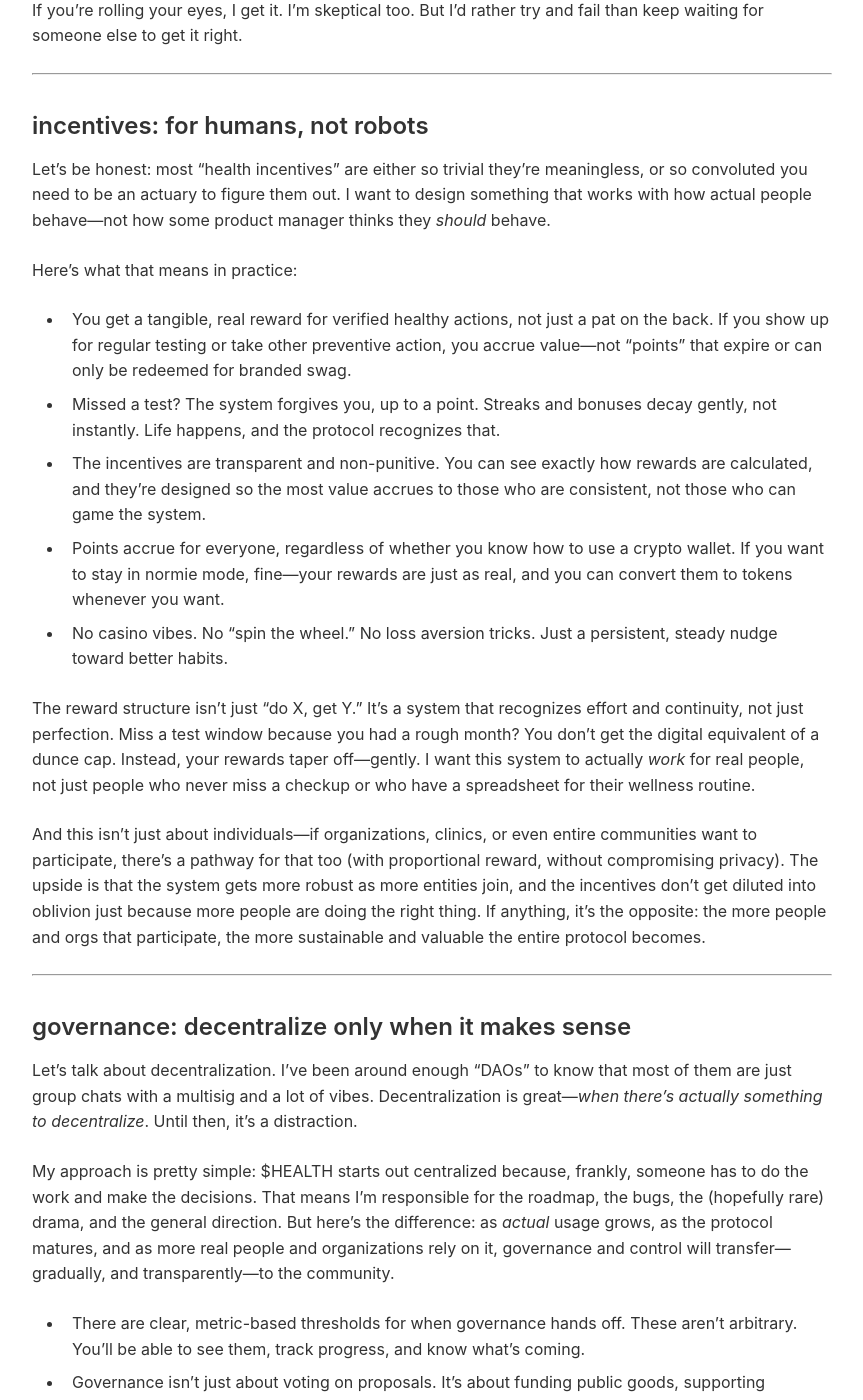
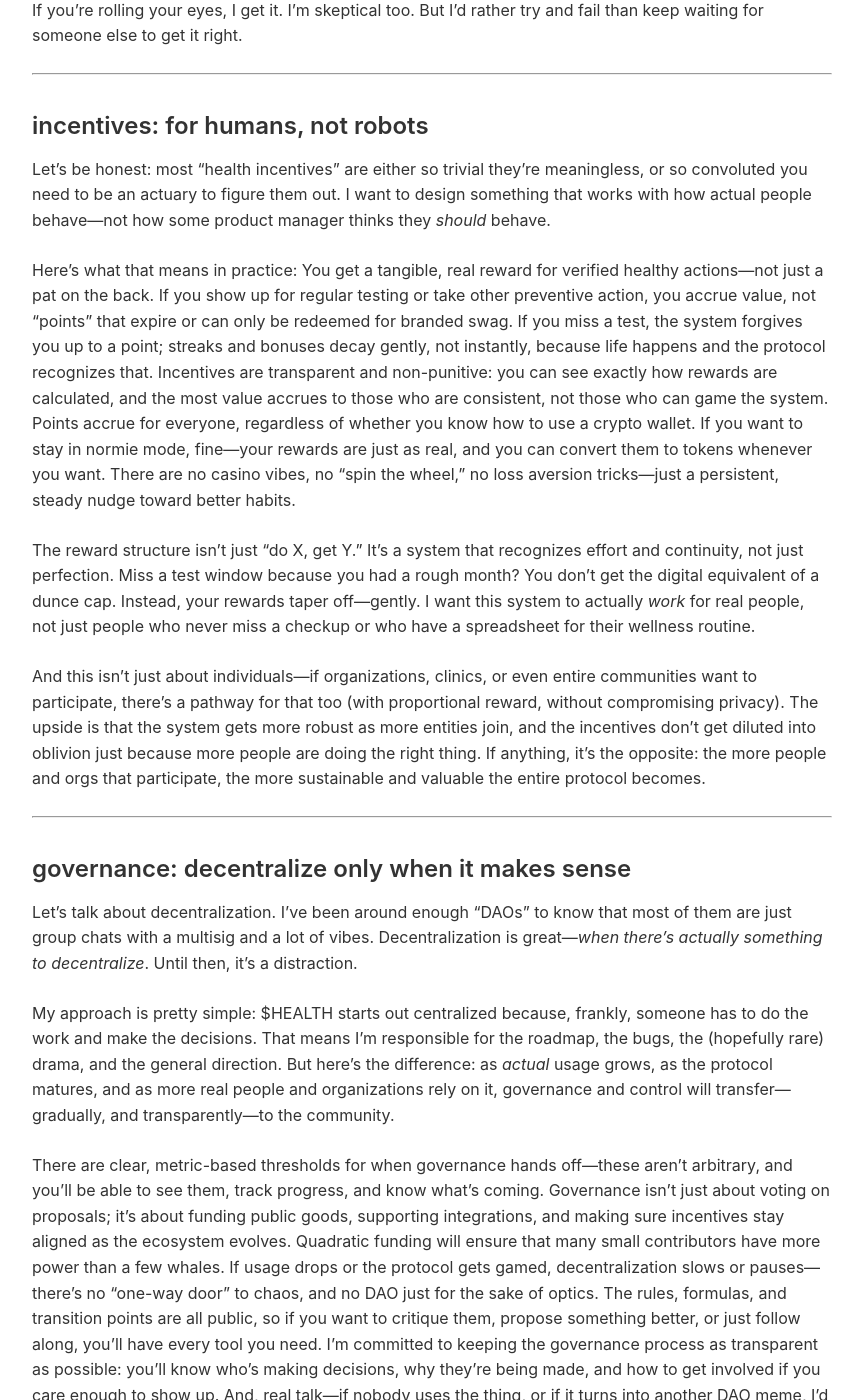
Before and after one commit to 97115104/blog, a Jekyll site: the page built from _posts/2025-05-31-The-$HEALTH-Token.md, in a window 1280 px wide and 1400 px high, scrolled down 1294 px. Shown: the whole window, without its empty margins (208-1071 px from the left). Built offline with Jekyll 4.4.1, drawn with Linux system fonts in a browser that asks for light colours; some of the changed text lies outside the part shown.

Commit message:
change from bullet-list and update link

```diff
--- a/_posts/2025-05-31-The-$HEALTH-Token.md
+++ b/_posts/2025-05-31-The-$HEALTH-Token.md
@@ -8,7 +8,7 @@ attribution: human
 
 ## intro: not another whitepaper, not really a pitch
 
-If you read my [hello world post](/_posts/2025-05-13-hello-world.md), you already know I’m a techie, but you can probably also guess I’m not in this for tech’s sake—and I’m even less of a fan of breathless “we’re disrupting X!” manifestos. In a world where even Trump has a meme coin, the bar for “launching a token” is officially on the floor. So, here’s where I stand: I’m probably going to launch a new cryptocurrency and blockchain. Not because I want to be the next Vitalik, or because I think the world needs another token, but because after years of dealing with health tech, incentives, and privacy, I’m convinced nobody else is going to fix this mess for us. I’m not looking for hype or followers—mostly just trying to get real about the problem, and maybe build something that doesn’t make me cringe.
+If you read my [hello world post](https://97115104.com/2025/05/13/hello-world/), you already know I’m a techie, but you can probably also guess I’m not in this for tech’s sake—and I’m even less of a fan of breathless “we’re disrupting X!” manifestos. In a world where even Trump has a meme coin, the bar for “launching a token” is officially on the floor. So, here’s where I stand: I’m probably going to launch a new cryptocurrency and blockchain. Not because I want to be the next Vitalik, or because I think the world needs another token, but because after years of dealing with health tech, incentives, and privacy, I’m convinced nobody else is going to fix this mess for us. I’m not looking for hype or followers—mostly just trying to get real about the problem, and maybe build something that doesn’t make me cringe.
 
 ---
 
@@ -34,12 +34,7 @@ If you’re rolling your eyes, I get it. I’m skeptical too. But I’d rather t
 
 Let’s be honest: most “health incentives” are either so trivial they’re meaningless, or so convoluted you need to be an actuary to figure them out. I want to design something that works with how actual people behave—not how some product manager thinks they *should* behave.
 
-Here’s what that means in practice:
-- You get a tangible, real reward for verified healthy actions, not just a pat on the back. If you show up for regular testing or take other preventive action, you accrue value—not “points” that expire or can only be redeemed for branded swag.
-- Missed a test? The system forgives you, up to a point. Streaks and bonuses decay gently, not instantly. Life happens, and the protocol recognizes that.
-- The incentives are transparent and non-punitive. You can see exactly how rewards are calculated, and they’re designed so the most value accrues to those who are consistent, not those who can game the system.
-- Points accrue for everyone, regardless of whether you know how to use a crypto wallet. If you want to stay in normie mode, fine—your rewards are just as real, and you can convert them to tokens whenever you want.
-- No casino vibes. No “spin the wheel.” No loss aversion tricks. Just a persistent, steady nudge toward better habits.
+Here’s what that means in practice: You get a tangible, real reward for verified healthy actions—not just a pat on the back. If you show up for regular testing or take other preventive action, you accrue value, not “points” that expire or can only be redeemed for branded swag. If you miss a test, the system forgives you up to a point; streaks and bonuses decay gently, not instantly, because life happens and the protocol recognizes that. Incentives are transparent and non-punitive: you can see exactly how rewards are calculated, and the most value accrues to those who are consistent, not those who can game the system. Points accrue for everyone, regardless of whether you know how to use a crypto wallet. If you want to stay in normie mode, fine—your rewards are just as real, and you can convert them to tokens whenever you want. There are no casino vibes, no “spin the wheel,” no loss aversion tricks—just a persistent, steady nudge toward better habits.
 
 The reward structure isn’t just “do X, get Y.” It’s a system that recognizes effort and continuity, not just perfection. Miss a test window because you had a rough month? You don’t get the digital equivalent of a dunce cap. Instead, your rewards taper off—gently. I want this system to actually *work* for real people, not just people who never miss a checkup or who have a spreadsheet for their wellness routine.
 
@@ -53,12 +48,7 @@ Let’s talk about decentralization. I’ve been around enough “DAOs” to kno
 
 My approach is pretty simple: $HEALTH starts out centralized because, frankly, someone has to do the work and make the decisions. That means I’m responsible for the roadmap, the bugs, the (hopefully rare) drama, and the general direction. But here’s the difference: as *actual* usage grows, as the protocol matures, and as more real people and organizations rely on it, governance and control will transfer—gradually, and transparently—to the community.
 
-- There are clear, metric-based thresholds for when governance hands off. These aren’t arbitrary. You’ll be able to see them, track progress, and know what’s coming.
-- Governance isn’t just about voting on proposals. It’s about funding public goods, supporting integrations, and making sure the incentives stay aligned as the ecosystem evolves. Quadratic funding ensures that a lot of small contributors have more power than a few whales.
-- If usage drops or the protocol gets gamed, decentralization slows or pauses. No “one-way door” to chaos. No DAO for the sake of optics.
-- The rules, formulas, and transition points are all public. If you want to critique them, propose something better, or just follow along, you’ll have every tool you need.
-- I’m committed to keeping the governance process as transparent as possible. You’ll know who’s making decisions, why they’re being made, and how to get involved if you care enough to show up.
-- And, real talk: if nobody uses the thing, or if it turns into another DAO meme, I’d rather pull the plug than pretend it’s “community-led.” Governance is earned, not declared.
+There are clear, metric-based thresholds for when governance hands off—these aren’t arbitrary, and you’ll be able to see them, track progress, and know what’s coming. Governance isn’t just about voting on proposals; it’s about funding public goods, supporting integrations, and making sure incentives stay aligned as the ecosystem evolves. Quadratic funding will ensure that many small contributors have more power than a few whales. If usage drops or the protocol gets gamed, decentralization slows or pauses—there’s no “one-way door” to chaos, and no DAO just for the sake of optics. The rules, formulas, and transition points are all public, so if you want to critique them, propose something better, or just follow along, you’ll have every tool you need. I’m committed to keeping the governance process as transparent as possible: you’ll know who’s making decisions, why they’re being made, and how to get involved if you care enough to show up. And, real talk—if nobody uses the thing, or if it turns into another DAO meme, I’d rather pull the plug than pretend it’s “community-led.” Governance is earned, not declared.
 
 Here’s a thing I’ve learned: persistent skeptics and critics are actually invaluable. People who don’t just clap along but keep showing up with feedback (good or brutal)—those are the folks I want in governance. In fact, if you keep at it long enough, you might just end up on my “persistent people to hire” list. You know who you are.
 
```
